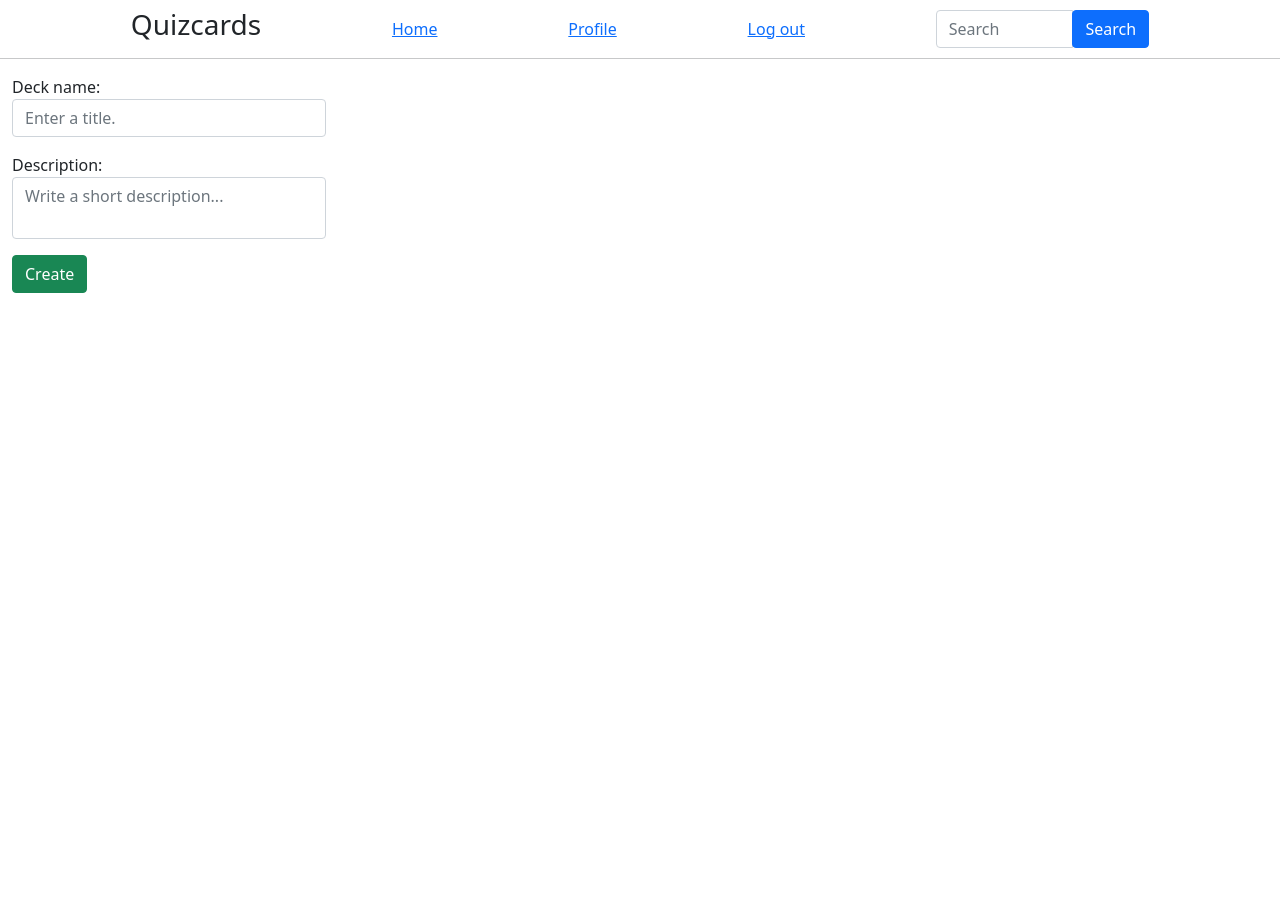
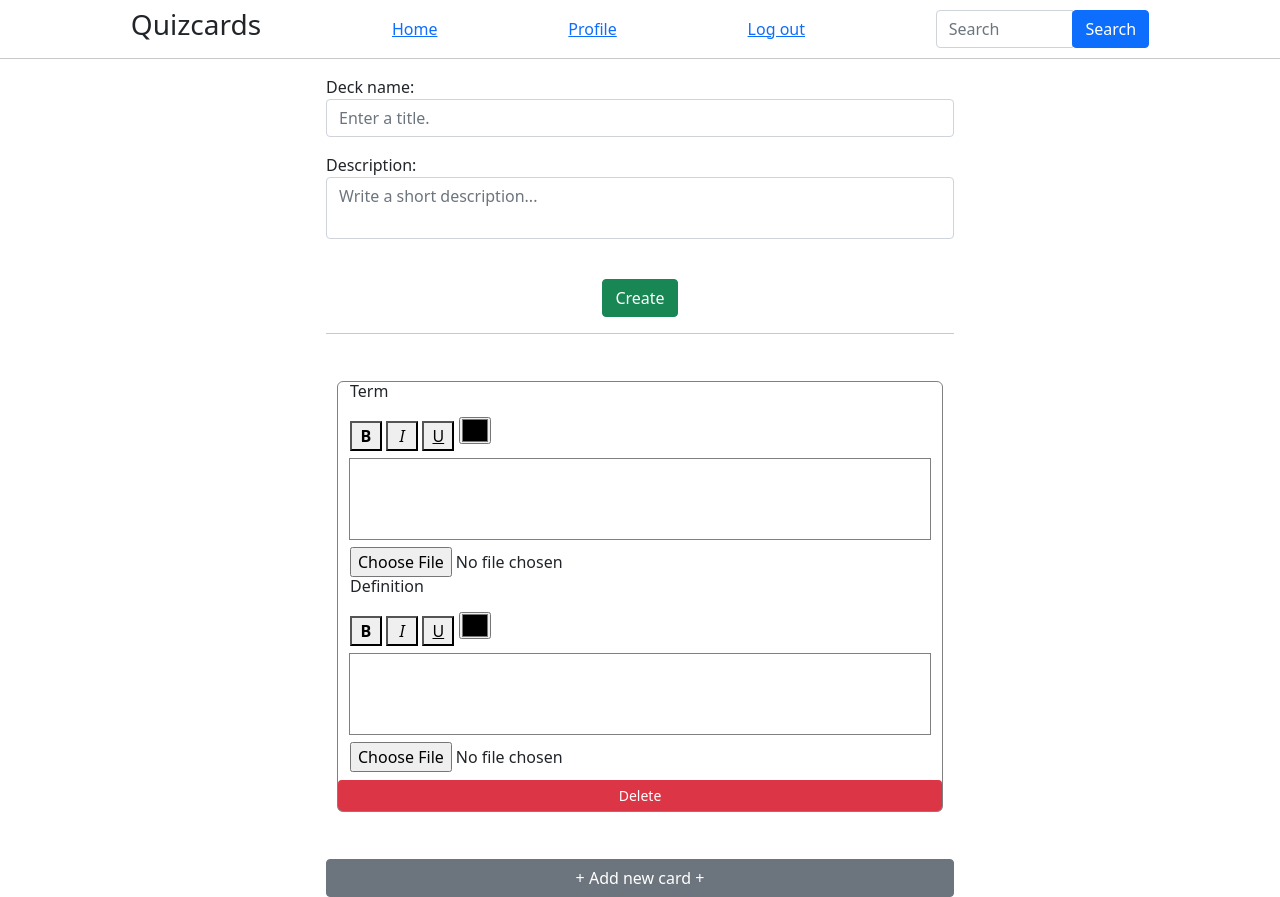
Before and after one commit to Zeusz20/Quizcards, a Django app: template main/templates/main/editor.html in a window 1280 px wide. Before the commit the page ends 293 px from the top, so only its background shows below. Run offline with Django 3.2, Linux system fonts and the light colour scheme; tables that the repository leaves empty hold one stand-in row (values such as "Sample post"); the template is opened without the code that fills it: values that come from a table or form of the project are taken from there, most other values are stand-ins (such as "Sample title", 1, 10 or a date in 2020).

Commit message:
Implemented card editor feature

```diff
--- a/main/authentication.py
+++ b/main/authentication.py
@@ -5,7 +5,7 @@ from django.contrib.auth import password_validation as pv
 from django.contrib.auth.validators import UnicodeUsernameValidator
 from datetime import date
 from hashlib import sha256
-from . import models
+from . import models, utils
 
 
 def hash_password(password):
@@ -72,8 +72,8 @@ def _validate_username(username, request):
         messages.error(request, validator.message)
         return False
 
-    if len(username) < 8:
-        messages.error(request, 'Username must be at least 8 characters.')
+    if len(username) < 4:
+        messages.error(request, 'Username must be at least 4 characters.')
         return False
 
     if models.User.objects.filter(username=username).exists():
--- a/main/templates/main/base.html
+++ b/main/templates/main/base.html
@@ -6,6 +6,9 @@
     <meta name="viewport" content="width=device-width, initial-scale=1">
     <link rel="stylesheet" href="https://cdn.jsdelivr.net/npm/bootstrap@5.0.2/dist/css/bootstrap.min.css"
           integrity="sha384-EVSTQN3/azprG1Anm3QDgpJLIm9Nao0Yz1ztcQTwFspd3yD65VohhpuuCOmLASjC" crossorigin="anonymous">
+
+    {% load static %}
+    <script src="{% static 'js/cookies.js' %}"></script>
 </head>
 <body>
     <div id="content" name="content" class="main">
@@ -18,6 +21,7 @@
     <script src="https://cdn.jsdelivr.net/npm/bootstrap@5.0.2/dist/js/bootstrap.bundle.min.js"
             integrity="sha384-MrcW6ZMFYlzcLA8Nl+NtUVF0sA7MsXsP1UyJoMp4YLEuNSfAP+JcXn/tWtIaxVXM" crossorigin="anonymous">
     </script>
+
     {% block script %}
     {% endblock script %}
 </body>
--- /dev/null
+++ b/main/templates/main/card_view_template.html
@@ -0,0 +1,43 @@
+<div name="card" style="outline: 1px solid gray; border-radius: 5px;" class="row my-5">
+    <div class="col">
+        <h6>Term</h6>
+        <div name="toolbar" class="py-2">
+            <button type="button" name="tool" data-command="bold" style="width: 2em">
+                <b>B</b>
+            </button>
+            <button type="button" name="tool" data-command="italic" style="width: 2em">
+                <i>I</i>
+            </button>
+            <button type="button" name="tool" data-command="underline" style="width: 2em">
+                <u>U</u>
+            </button>
+            <input type="color" name="picker" style="width: 2em">
+        </div>
+
+        <div name="term" contenteditable="true" style="height: 5em; overflow-y: scroll; outline: 1px solid gray;" class="mb-2"></div>
+
+        <input name="term-image" type="file" accept="image/png, image/jpeg">
+    </div>
+
+    <div class="col">
+        <h6>Definition</h6>
+        <div name="toolbar" class="py-2">
+            <button type="button" name="tool" data-command="bold" style="width: 2em">
+                <b>B</b>
+            </button>
+            <button type="button" name="tool" data-command="italic" style="width: 2em">
+                <i>I</i>
+            </button>
+            <button type="button" name="tool" data-command="underline" style="width: 2em">
+                <u>U</u>
+            </button>
+            <input type="color" name="tool" style="width: 2em">
+        </div>
+
+        <div name="definition" contenteditable="true" style="height: 5em; overflow-y: scroll; outline: 1px solid gray;" class="mb-2"></div>
+
+        <input name="definition-image" type="file" accept="image/png, image/jpeg">
+    </div>
+
+    <button name="delete-btn" type="button" class="btn btn-danger btn-sm mt-2">Delete</button>
+</div>
--- a/main/templates/main/editor.html
+++ b/main/templates/main/editor.html
@@ -2,22 +2,44 @@
 
 {% block content %}
     {% include "main/header.html" %}
-    <div class="row ml-3">
-        <form method="post">
+
+    <div class="col-6">
+        <form id="editor" method="post">
             {% csrf_token %}
+            <!-- Edit deck details -->
+            Deck name:
             <div class="input-group mb-3">
-                <div class="col-3">
-                    Deck name: <br>
-                    <input type="text" name="name" placeholder="Enter a title." required class="form-control">
-                </div>
+                <input type="text" name="name" placeholder="Enter a title." required class="form-control">
             </div>
+            Description:
             <div class="input-group mb-3">
-                <div class="col-3">
-                    Description: <br>
-                    <textarea name="description" placeholder="Write a short description..." required style="resize: none" class="form-control"></textarea>
-                </div>
+                <textarea name="description" placeholder="Write a short description..." required style="resize: none" class="form-control"></textarea>
             </div>
-            <button type="submit" class="btn btn-success">Create</button>
+            <div class="text-center">
+                <small id="warning" class="text-danger mb-3" style="visibility: hidden">You've already made a deck with the same name.</small>
+                <br>
+                <button id="save-btn" type="submit" class="btn btn-success">Create</button>
+            </div>
+            <hr>
+
+            <!-- Edit cards -->
+            <div id="container" class="container">
+                {% for i in cards %}
+                    {% include "main/card_view_template.html" %}
+                {% endfor %}
+            </div>
+            <button id='new-card' type="button" class="btn btn-secondary col-12">+ Add new card +</button>
         </form>
     </div>
 {% endblock content %}
+
+{% block script %}
+    <script>
+        const raw = '{{ decks }}'.replace(/&#x27;/g, '"')
+        const data = JSON.parse(raw)
+        const cardTemplate = '{{ template }}'.replace(/&quot;/g, '"').replace(/&lt;/g, '<').replace(/&gt;/g, '>')
+    </script>
+    {% load static %}
+    <script src="{% static 'js/editor.js' %}"></script>
+    <script src="{% static 'js/save_deck.js' %}"></script>
+{% endblock script %}
--- a/main/templates/main/header.html
+++ b/main/templates/main/header.html
@@ -1,4 +1,4 @@
-<nav class="navbar" style="justify-content: space-evenly">
+<nav class="navbar" style="justify-content: space-evenly; position: sticky;">
     <h3>Quizcards</h3>
     <a href="/user">Home</a>
     <a href="/user?view=manage">Profile</a>
--- a/main/templates/main/login_form.html
+++ b/main/templates/main/login_form.html
@@ -6,5 +6,5 @@
     <div class="input-group mb-3">
         <input type="password" id="password" name="password" placeholder="Password" required class="form-control">
     </div>
-    <button type="submit" class="btn btn-primary mb-2">Log In</button>
+    <button type="submit" class="btn btn-primary my-2">Log In</button>
 </form>
--- a/main/templates/main/register_form.html
+++ b/main/templates/main/register_form.html
@@ -1,6 +1,6 @@
 <form method="post">
     {% csrf_token %}
-    <small class="form-text text-muted">Your username must be at least 8 characters.</small>
+    <small class="form-text text-muted">Your username must be at least 4 characters.</small>
     <div class="input-group mb-3">
         <input type="text" id="username" name="username" placeholder="Username" required class="form-control">
     </div>
--- a/main/templates/main/user_main.html
+++ b/main/templates/main/user_main.html
@@ -6,6 +6,10 @@
 
 <div id="holder">
     {% include "main/messages.html" %}
+    {% if not decks %}
+        <p class="text-muted">You have not created any decks yet.</p>
+    {% endif %}
+
     {% for deck in decks %}
         {% include "main/deck_view_template.html" %}
     {% endfor %}
@@ -16,7 +20,7 @@
     <script>
         const raw = '{{ decks }}'.replace(/&#x27;/g, '"')
         const data = JSON.parse(raw)
-        const template = '{{ template }}'.replace(/&quot;/g, '"').replace(/&lt;/g, '<').replace(/&gt;/g, '>')
+        const deckTemplate = '{{ template }}'.replace(/&quot;/g, '"').replace(/&lt;/g, '<').replace(/&gt;/g, '>')
     </script>
     {% load static %}
     <script src="{% static 'js/local_deck_search.js' %}"></script>
--- /dev/null
+++ b/static/js/cookies.js
@@ -0,0 +1,23 @@
+function getCookie(name) {
+    let cookieValue = null
+    if (document.cookie && document.cookie !== '') {
+        const cookies = document.cookie.split(';')
+        for (let i = 0; i < cookies.length; i++) {
+            const cookie = cookies[i].trim()
+            // Does this cookie string begin with the name we want?
+            if (cookie.substring(0, name.length + 1) === (name + '=')) {
+                cookieValue = decodeURIComponent(cookie.substring(name.length + 1))
+                break
+            }
+        }
+    }
+    return cookieValue
+}
+
+function getCSRFTokenTag() {
+    let tag = document.createElement('input')
+    tag.setAttribute('type', 'hidden')
+    tag.setAttribute('name', 'csrfmiddlewaretoken')
+    tag.setAttribute('value', getCookie('csrftoken'))
+    return tag
+}
--- /dev/null
+++ b/static/js/editor.js
@@ -0,0 +1,57 @@
+/* DECK EDITING OPTIONS */
+refreshDelete()   // refresh delete buttons
+
+document.getElementById('new-card').onclick = () => {
+    // add new card
+    const container = document.getElementById('container')
+    container.innerHTML += cardTemplate
+
+    // refresh newly added delete button
+    refreshDelete()
+}
+
+function refresh() {
+    document.getElementsByName('delete-btn').forEach(btn => {
+        // prevent reassignig onclick function to delete buttons
+        if(btn.onclick == null) {
+            btn.onclick = () => {
+                const card = btn.parentElement
+                btn.parentElement.parentElement.removeChild(card)
+            }
+        }
+    })
+}
+
+
+/* TEXT FORMATTING OPTIONS */
+
+const tools = document.getElementsByName('tool');
+const colorPickers = document.getElementsByName('picker')
+
+// apply standard formatting options
+tools.forEach(tool => {
+    tool.addEventListener('click', () => {
+        document.execCommand(tool.dataset['command'], false, null)
+
+        // get neighboring element nodes
+        let neighbors = Array.from(btn.parentElement.parentElement.childNodes).filter(item => {
+            return item.nodeType == Node.ELEMENT_NODE   // filters out text nodes
+        })
+
+        // get corresponding editor to the clicked formatting button
+        let editor = neighbors.filter(element => {
+            let name = element.getAttribute('name')
+            return name == 'term' || name == 'definition'
+        })[0]
+
+        editor.focus()
+    })
+})
+
+// apply color
+colorPickers.forEach(picker => {
+    picker.addEventListener('change', () => {
+        document.execCommand('styleWithCSS', false,  true)
+        document.execCommand('foreColor', false, picker.value)
+    })
+})
--- a/static/js/local_deck_search.js
+++ b/static/js/local_deck_search.js
@@ -17,7 +17,7 @@ document.getElementById('local-deck-search').addEventListener('keyup', event =>
         // add matching decks
         filtered.forEach(deck => {
             // necessary formatting otherwise chaos ensues (chaining functions doesn't work either)
-            let formatted = template.replaceAll('{{ ', '')
+            let formatted = deckTemplate.replaceAll('{{ ', '')
             formatted = formatted.replaceAll(' }}', '')
 
             // replace placeholders with actual values
@@ -26,6 +26,7 @@ document.getElementById('local-deck-search').addEventListener('keyup', event =>
                 .replaceAll('deck.fields.description', deck.fields.description)
                 .replaceAll('deck.fields.date_created', deck.fields.date_created)
                 .replaceAll('deck.fields.last_modified', deck.fields.last_modified)
+                .replaceAll('{% csrf_token %}', getCSRFTokenTag().outerHTML)
 
             holder.innerHTML += formatted
         })
--- /dev/null
+++ b/static/js/save_deck.js
@@ -0,0 +1,16 @@
+document.getElementById('save-btn').onclick = function() {
+    const csrf_token = document.getElementsByName('csrfmiddlewaretoken')[0].value
+    const xhttp = new XMLHttpRequest()
+
+    xhttp.open('POST', '/editor/')
+    xhttp.setRequestHeader('X-CSRFToken', csrf_token)
+    xhttp.setRequestHeader('Content-type', 'application/json')
+
+    const data = {
+        'name': document.getElementsByName('name')[0].value,
+        'description': document.getElementsByName('description')[0].value,
+    }
+
+    xhttp.send(JSON.stringify(data))
+    document.getElementById('editor').submit()
+}
```
Also changed, not shown: main/templates/main/deck_view_template.html (+5 -5 lines), main/utils.py (+13 -2 lines), main/views.py (+22 -13 lines).
